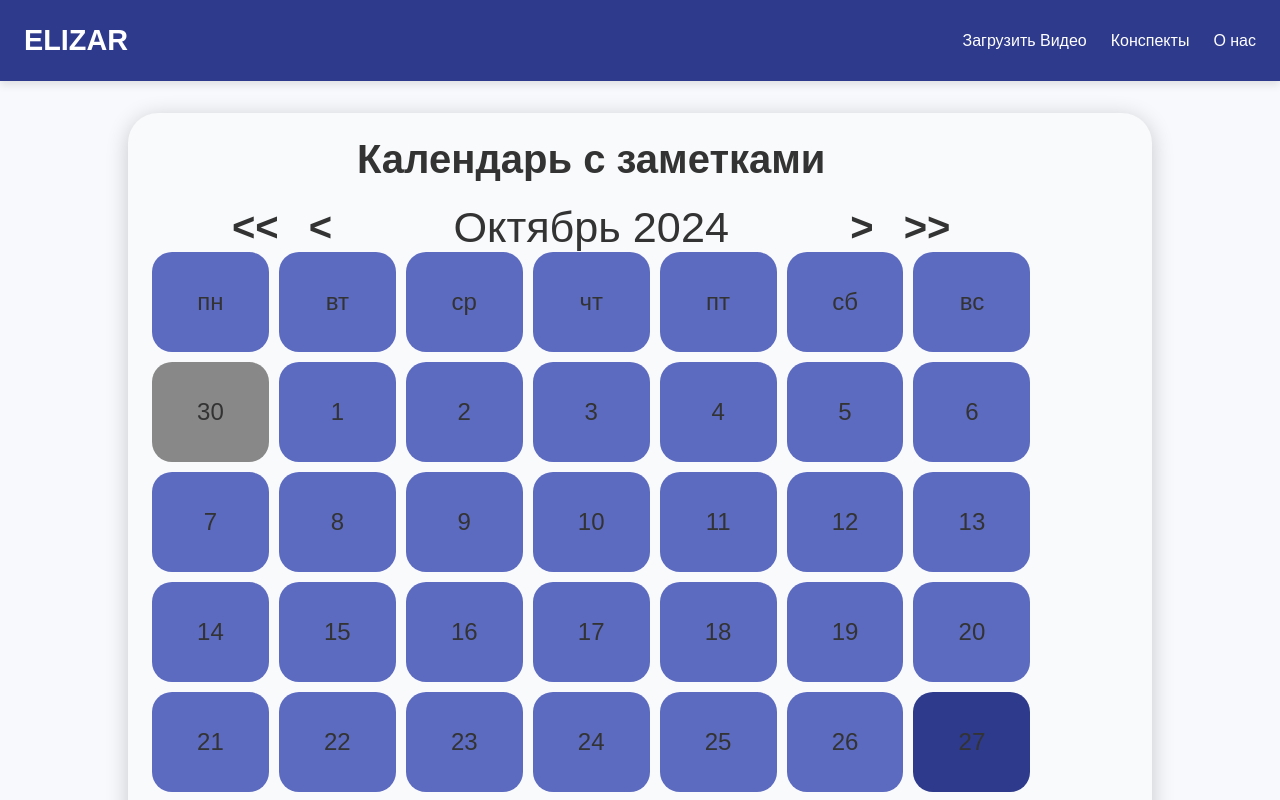
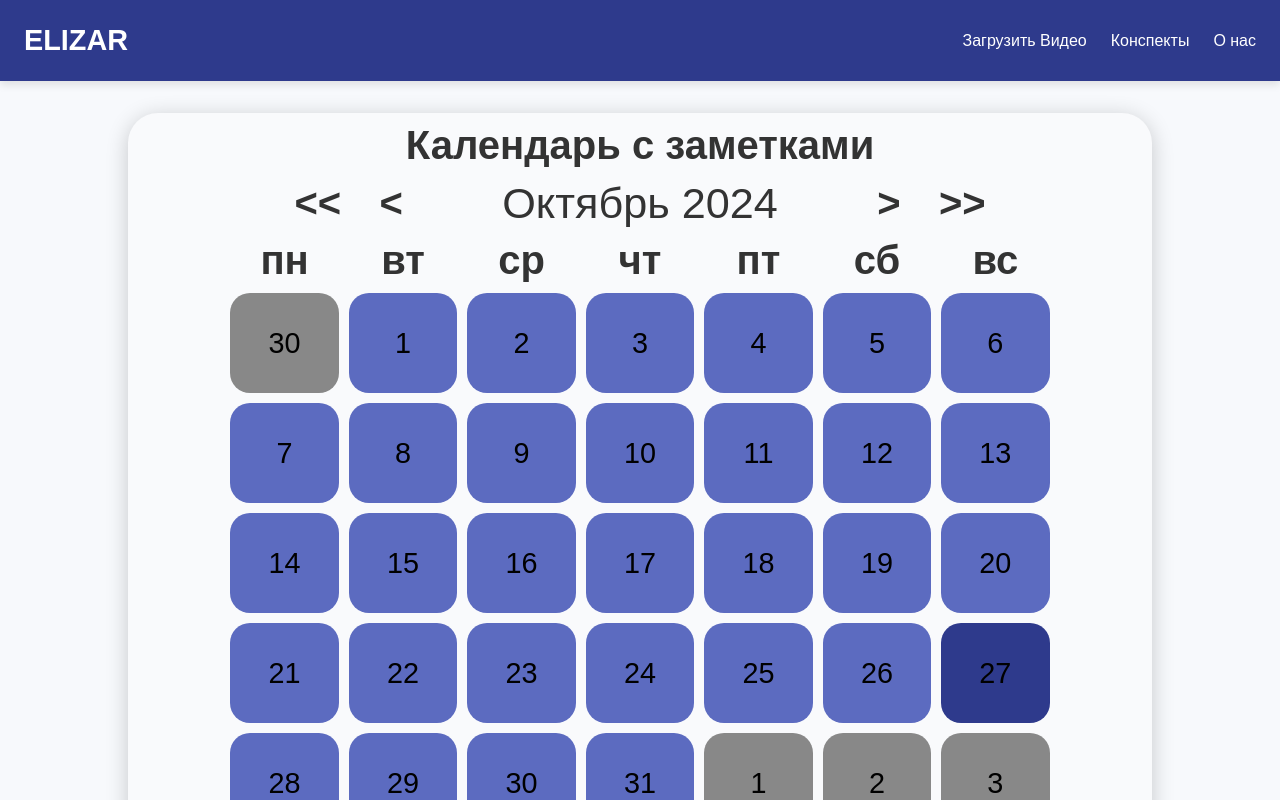
Before and after one commit to blackUser-hub/Elizarka, a React (Create React App) app in the folder front/: page / in a window 1280 px wide. Shown: the top 800 px of the page. Built offline with nearby package versions, Linux system fonts and the light colour scheme.

Commit message:
finishing grid calendar

```diff
--- a/front/src/components/calendar.js
+++ b/front/src/components/calendar.js
@@ -79,7 +79,7 @@ const CalendarSection = () => {
     //     </table>
     // </div>)
     return (<div className="calendar-section">
-        <h1>Календарь с заметками</h1>
+        {/* <h1>Календарь с заметками</h1> */}
         <CalendarMonthAndYear stateYear={year} chageYear={(d) => {
             setWeeksInMonth(MonthWeeks(year+d, month))
             setNowDate(new Date(year+d, month))
@@ -92,8 +92,12 @@ const CalendarSection = () => {
             date={NowDate} year={year} />
 
         <div className="calendar">
-            {weekDays.map(day => <div className="calendar-day calendar-week-day" >{day}</div>)}
+            <div className="week-days">
+            {weekDays.map(day => <div className="calendar-week-day" >{day}</div>)}
+            </div>
+            <div className="month-days">
             {WeeksInMonth.map(week => week.map(day => (<CalendarDay day={day} />)))}
+            </div>
         </div>
     </div>)
   }
--- a/front/src/components/calendar_month_and_year.jsx
+++ b/front/src/components/calendar_month_and_year.jsx
@@ -2,7 +2,9 @@ import React from 'react'
 
 export default function CalendarMonthAndYear({date, year, changeMonth, chageYear}) {
   return (
-    <div className='calendarHeader'><div className='calendarHeaderBox'>
+    <div className='calendarHeader'>
+      <h1>Календарь с заметками</h1>
+      <div className='calendarSwitch'>
           <div className='calendarBack'>
           <div onClick={() => chageYear(-1)} className='calendarBtn backYear'>{"<<"}</div>
           <div onClick={() => changeMonth(-1)} className='calendarBtn backMonth'>{"<"}</div>
--- a/front/src/index.css
+++ b/front/src/index.css
@@ -84,36 +84,25 @@ main {
 
 /* Calendar Section */
 .calendar-section {
-  padding: 24px;
-  height: auto;
+  padding: 10px 10% 35px;
   width: 100%;
   text-align: center;
   background-color: #f9fafc;
   border-radius: 30px;
   box-shadow: 0 4px 22px rgba(0, 0, 0, 0.2);
-  /* Заголвок */
+}
+/* Header */
+.calendarHeader {
   h1 {
-    width: 90%;
     font-size: 40px;
-    margin-bottom: 20px;
+    margin-bottom: 10px;
   }
-}
-/* Calendar Grid table */
-.calendar {
-  display: grid;
-  justify-content: center;
-  grid-template-columns: repeat(7, minmax(90px, 1fr));
-  grid-template-rows: repeat(6, minmax(80px, 1fr));
-  grid-gap: 10px;
-  width: 90%;
-}
-/* Header Calendar */
-.calendarHeaderBox {
-  padding: 0 50px;
+  /* Switcher Of Year And Month */
+  .calendarSwitch {
+    padding: 0 5vw;
     display: flex;
     justify-content: space-between;
     align-items: center;
-  width: 90%;
     height: 50px;
     font-size: 2.5rem;
     span {
@@ -130,33 +119,36 @@ main {
     cursor: pointer;
     font-weight: 600;
   }
-.backYear, .nextYear {
-  margin: 0 30px;
+  .backMonth, .nextMonth {
+    margin: 0 3vw;
   }
-/* Week Days */
-/* thead {
-  height: 50px;
-  font-size: 2.6rem;
-  line-height: 2.6rem;
-} */
-
+}
+/* Calendar Grid table */
+/* Weeks days */
+.week-days {
+  margin-block: 10px;
+  display: grid;
+  grid-template-columns: repeat(7, minmax(80px, 1fr));
+  grid-gap: 10px;
+  /* Items */
+  .calendar-week-day {
+    font-size: 2.5rem;
+    font-weight: 600;
+  }
+}
+/* Month Days */
+.month-days {
+  display: grid;
+  justify-content: center;
+  grid-template-columns: repeat(7, minmax(80px, 1fr));
+  grid-gap: 10px;
+/* Items */
 .calendar-day {
-  /* min-width: 90px; */
-  aspect-ratio: 1.7/1;
-  font-size: 1.5rem;
-  text-align: center;
-  line-height: 100px;
-  background-color: #5c6bc0;
-  border-radius: 20px;
-}
-
-/* Table Line  */
-/* tr {
-  height: 123px;
-} */
-/* Table Line Items */
-td {
-  font-size: 2rem;
+  height: 100px;
+  display: flex;
+  justify-content: center;
+  align-items: center;
+  font-size: 1.8rem;
   color: black;
   background-color: #5c6bc0;
   border-radius: 20px;
@@ -168,6 +160,11 @@ td {
   /* Days Other Month */
   .otherMonth {
     background-color: #888;
+  }
+  /* Today Day In Other Month */
+  .today-day.otherMonth {
+    background-color: #444;
+  }
 }
 
 /* Notes History */
```
Lines whose indentation alone changed are shown as unchanged.
